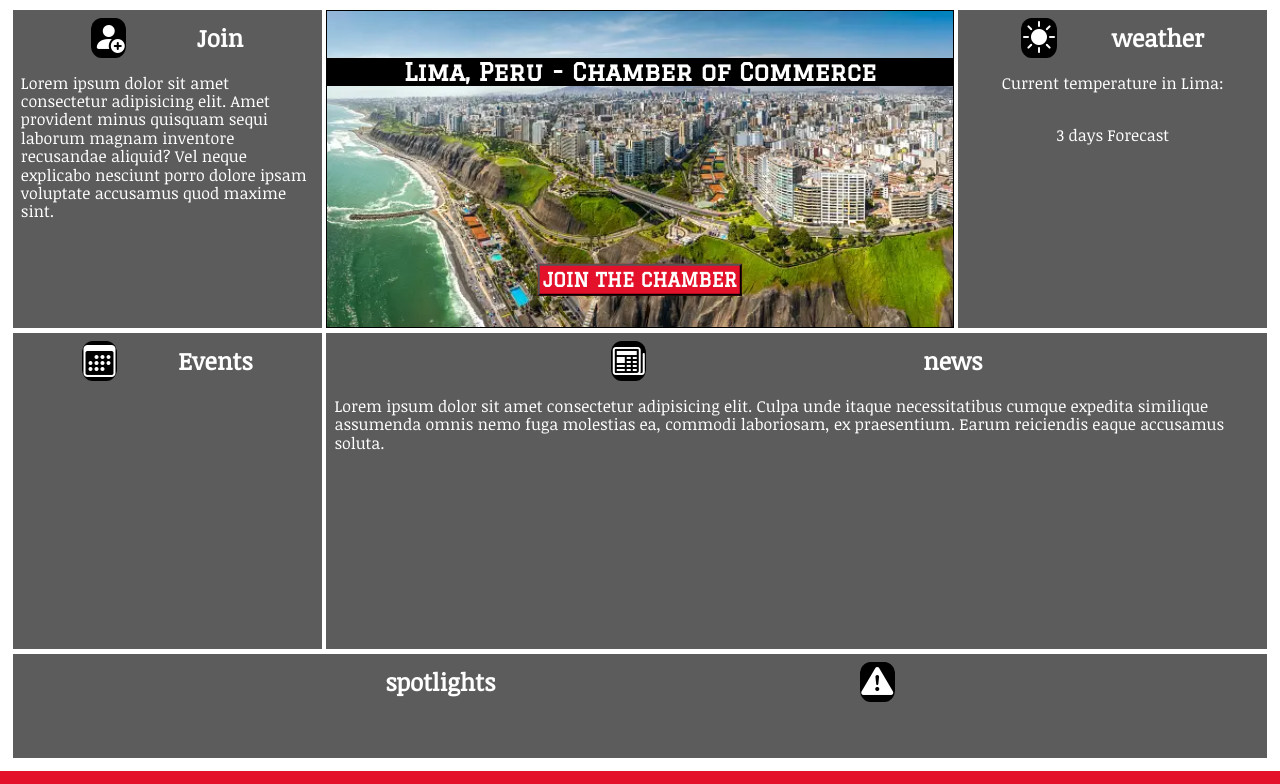
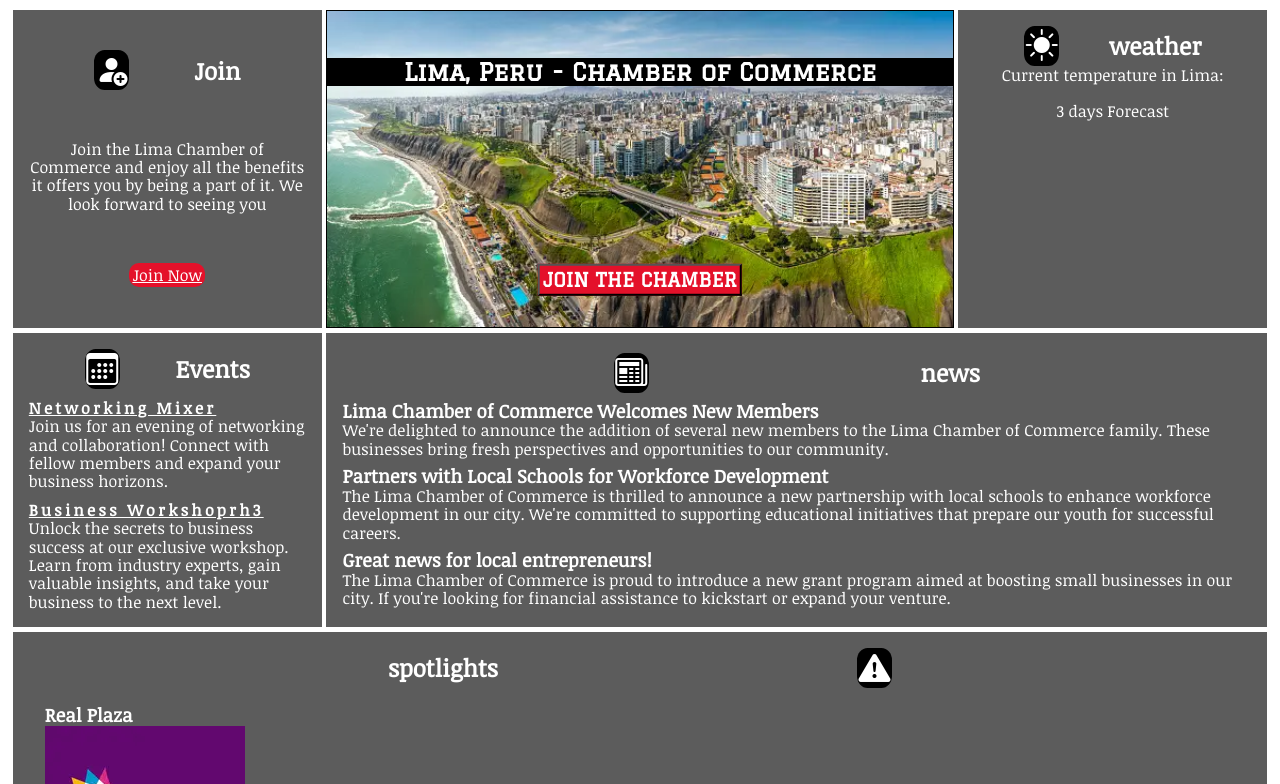
Before and after one commit to GGrados/wdd230, a plain HTML site: page chamber/index.html in a window 1280 px wide. Shown: the part 145-929 px from the top of the page. Drawn offline with nearby package versions, Linux system fonts and the light colour scheme; no server answers.

Commit message:
weeek 07

```diff
--- a/chamber/data/members.json
+++ b/chamber/data/members.json
@@ -30,7 +30,8 @@
             "phoneNumber": "(01) 6014000",
             "websiteURL":"https://www.realplaza.com/",
             "image": "images/realplaza.webp",
-            "membershipLevel": "Silver"
+            "membershipLevel": "Silver",
+            "advertisement": "Step into a world of endless possibilities at Real Plaza, your ultimate destination for shopping, dining, and entertainment. With a diverse array of stores and exciting experiences, Real Plaza is the place where unforgettable memories are mad"
         },
         {
             "name": "Tambo",
@@ -38,7 +39,8 @@
             "phoneNumber": "(01) 3514400",
             "websiteURL":"https://www.tambo.pe/",
             "image": "images/tambo.webp",
-            "membershipLevel": "Silver"
+            "membershipLevel": "Silver",
+            "advertisement": "Discover the convenience you crave at Tambo! From snacks to daily essentials, we've got it all. Shop local and experience the ease of a neighborhood convenience store."
         },
         {
             "name": "Wong",
@@ -46,7 +48,8 @@
             "phoneNumber": "(01) 6250000",
             "websiteURL":"https://www.wong.pe/",
             "image": "images/won.webp",
-            "membershipLevel": "Silver"
+            "membershipLevel": "Silver",
+            "advertisement": "Shop with confidence at Wong, where freshness and quality meet convenience. Explore a world of delicious choices. from farm-fresh produce to pantry essentials, all under one roof. Join us at Wong and experience grocery shopping redefined!"
         },
         {
             "name": "Cinet Planet",
--- a/chamber/index.html
+++ b/chamber/index.html
@@ -1,5 +1,5 @@
 <!DOCTYPE html>
-<html lang="en">
+<html lang="en-US">
 <head>
     <meta charset="UTF-8">
     <meta name="description" content="Home Page - Chamber of Commerce Lima">
@@ -54,7 +54,8 @@
                 <h2>Join</h2>
             <i class="bi bi-person-fill-add icon"></i>
             </div>
-            <p>Lorem ipsum dolor sit amet consectetur adipisicing elit. Amet provident minus quisquam sequi laborum magnam inventore recusandae aliquid? Vel neque explicabo nesciunt porro dolore ipsam voluptate accusamus quod maxime sint.</p>
+            <p>Join the Lima Chamber of Commerce and enjoy all the benefits it offers you by being a part of it. We look forward to seeing you</p>
+            <a href="join.html">Join Now</a>
 
        </section>
         <section id="weather">
@@ -76,17 +77,41 @@
             </div>
 
         </section>
+
         <section id="recent-news">
             <div class="section-header"><h2>news</h2>
             <i class="bi bi-newspaper icon"></i>
             </div>
-            <p>Lorem ipsum dolor sit amet consectetur adipisicing elit. Culpa unde itaque necessitatibus cumque expedita similique assumenda omnis nemo fuga molestias ea, commodi laboriosam, ex praesentium. Earum reiciendis eaque accusamus soluta.</p>
+
+            <div class="new">
+                <h3>Lima Chamber of Commerce Welcomes New Members</h3>
+                <p>We're delighted to announce the addition of several new members to the Lima Chamber of Commerce family. These businesses bring fresh perspectives and opportunities to our community. </p>
+            </div>
+            <div class="new">
+                <h3>Partners with Local Schools for Workforce Development</h3>
+                <p>The Lima Chamber of Commerce is thrilled to announce a new partnership with local schools to enhance workforce development in our city. We're committed to supporting educational initiatives that prepare our youth for successful careers.</p>
+            </div>
+            <div class="new">
+                <h3>Great news for local entrepreneurs!</h3>
+                <p> The Lima Chamber of Commerce is proud to introduce a new grant program aimed at boosting small businesses in our city. If you're looking for financial assistance to kickstart or expand your venture.</p>
+            </div>
+
+
+
         </section>
 
 
         <section id="events">
             <div class="section-header"><h2>Events</h2>
                 <i class="bi bi-calendar3 icon"></i>
+            </div>
+            <div class="event">
+                <a href="#">Networking Mixer</a>
+                <p>Join us for an evening of networking and collaboration! Connect with fellow members and expand your business horizons.</p>
+            </div>
+            <div class="event">
+                <a href="#">Business Workshoprh3</a>
+                <p>Unlock the secrets to business success at our exclusive workshop. Learn from industry experts, gain valuable insights, and take your business to the next level.</p>
             </div>
 
         </section>
@@ -96,9 +121,8 @@
                 <i class="bi bi-exclamation-triangle-fill icon"></i>
             </div>
 
-            <section class="spotlight" id="spotlight1"></section>
-            <section class="spotlight" id="spotlight2"></section>
-            <section class="spotlight" id="spotlight3"></section>
+            <section class="spotlights" id="spotlights"></section>
+
         </aside>
     </main>
     <div id="last-visit"></div>
--- a/chamber/scripts/scripts.js
+++ b/chamber/scripts/scripts.js
@@ -18,14 +18,13 @@ button.addEventListener("click", () => {
 const msToDays = 84600000; // using to convert to ms to days
 
 if (localStorage.getItem("lastVisitDate")) {
-  //check if a last visit date exist
   const lastVisitDate = new Date(
     localStorage.getItem("lastVisitDate")
-  ).getTime(); // getting the last visit date in miliseconds
-  const today = Date.now(); // Todays's date in ms
-  let daysDifference = (today - lastVisitDate) / msToDays; // Calculate the number of days since last visit
-  // Confirm how many days has passed
+  ).getTime();
+  const today = Date.now();
+  let daysDifference = (today - lastVisitDate) / msToDays;
   let message = "";
+
   if (daysDifference < 1) {
     message = "Back so soon! Awesome!";
   } else if (daysDifference >= 1) {
@@ -34,16 +33,18 @@ if (localStorage.getItem("lastVisitDate")) {
     } else {
       message = `Your last visit was ${Math.floor(daysDifference)} days ago`;
     }
-  } else {
-    // If this is the first visit, display a welcome messages
-    document.getElementById("").textContent =
-      "Welcome! Let us know if you have any questions.";
   }
+
+  // Move this line outside of the if and else if blocks
   const divLastVisit = document.querySelector("#last-visit");
   divLastVisit.textContent = message;
+
   localStorage.setItem("lastVisitDate", todaysDate);
+} else {
+  // If this is the first visit, display a welcome message
+  document.getElementById("last-visit").textContent =
+    "Welcome! Let us know if you have any questions.";
 }
-
 /*Form*/
 /*Time Stamp */
 
@@ -120,7 +121,6 @@ const changeView = () => {
   const selector = document.querySelector("#view");
   const main = document.querySelector("#card-container");
   const selectedValue = selector.value;
-  /*fix this */
   if (selectedValue === "column") {
     main.classList.remove("grid");
     main.classList.toggle("column");
@@ -147,7 +147,7 @@ const url =
 async function apiFetch() {
   const response = await fetch(url);
   const data = await response.json();
-  console.log(data);
+
   displayResults(data);
 }
 
@@ -182,3 +182,42 @@ function displayForecast(forecastData) {
     }
   });
 }
+
+/*ADVERTISEMENT*/
+
+const memberJson = "https://ggrados.github.io/wdd230/chamber/data/members.json";
+async function getSilverMembers(url) {
+  const data = await fetch(url);
+  const jsonData = await data.json();
+  const silverCompanies = jsonData.companies.filter(
+    (company) => company.membershipLevel === "Silver"
+  );
+
+  console.log(silverCompanies);
+
+  showSpotlights(silverCompanies);
+}
+
+getSilverMembers(memberJson);
+
+const spotlights = document.querySelector("#spotlights");
+
+function showSpotlights(silverCompanies) {
+  silverCompanies.forEach((element) => {
+    console.log(element);
+
+    const h3 = document.createElement("h3");
+    h3.textContent = element.name;
+
+    const img = document.createElement("img");
+    img.setAttribute("src", `./${element.image}`);
+    img.setAttribute("alt", element.name);
+
+    const p = document.createElement("p");
+    p.textContent = element.advertisement;
+
+    spotlights.appendChild(h3);
+    spotlights.appendChild(img);
+    spotlights.appendChild(p);
+  });
+}
--- a/chamber/styles/base.css
+++ b/chamber/styles/base.css
@@ -70,7 +70,7 @@ section,aside {
     background-color: #5C5C5C;
     color: #fff;
     font-family: 'Noticia Text', serif;
-    padding: 0.5rem;
+    padding: 1rem;
 }
 
 section .section-header, aside .section-header {
@@ -85,9 +85,7 @@ section .section-header h2 {
     ;
 }
 
-section p {
-    margin-top: 1rem;
-}
+
 
 #hero-img-container {
     border: 1px solid black;
@@ -127,6 +125,20 @@ h1 {
 
 #join {
     grid-column: 1/3;
+    display: flex;
+    flex-direction: column;
+    text-align: center;
+    justify-content: space-around;
+}
+
+#join a {
+    color: white;
+    background-color: #E4112A;
+    border-radius: 10px;
+    padding: 0.2rem;
+    cursor: pointer;
+    max-width: fit-content;
+    margin: 0 auto;
 }
 
 #weather {
@@ -145,11 +157,27 @@ h1 {
 
 #recent-news {
     grid-column: 1/5;
+    display: flex;
+    flex-direction: column;
+    justify-content: space-around;
+
 }
 
 #events {
+    grid-column: 1/3;
 
-    grid-column: 1/3;
+}
+
+#events .event {margin-top: 10px;}
+#events .event a {
+    color: #fff;
+    font-weight: bold;
+    letter-spacing: 0.2rem;
+}
+#events h3 {
+    font-style: italic;
+    padding: 0.1rem;
+
 }
 
 aside {
--- a/chamber/styles/larger.css
+++ b/chamber/styles/larger.css
@@ -49,7 +49,7 @@
     }
 
     #events {
-        height: 300px;
+
         grid-column: 1/3;
     }
 
```
Also changed, not shown: chamber/directory.html (+3 -3 lines), chamber/discover.html (+2 -2 lines), chamber/join.html (+1 -1 lines), chamber/thankyou.html (+10 -1 lines).
